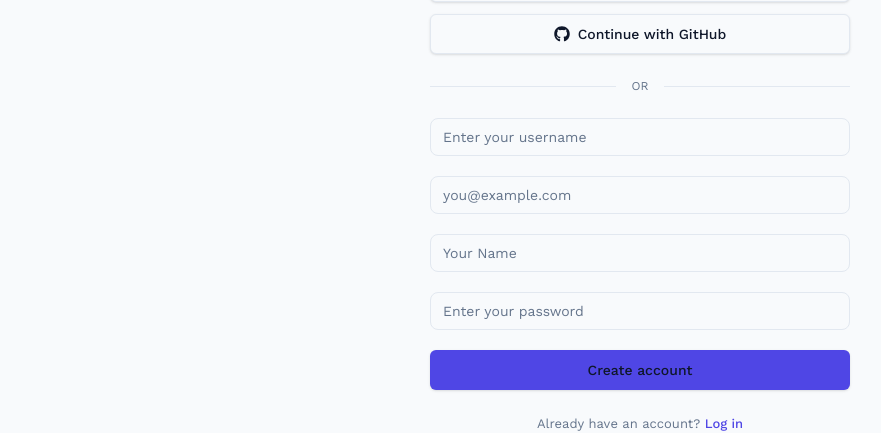
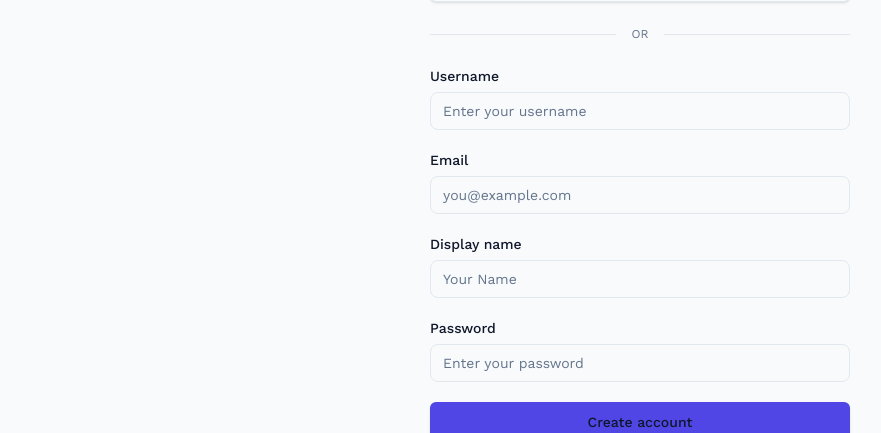
Before and after one commit to maharjansujal/askora, a Next.js app: page /register in a window 1280 px wide. Shown: the part 254-687 px from the top of the page, without its empty margins (0-881 px from the left). Built offline with nearby package versions, Linux system fonts and the light colour scheme; no server answers.

Commit message:
fix: build errors

```diff
--- a/src/components/confirm/ConfirmProvider.tsx
+++ b/src/components/confirm/ConfirmProvider.tsx
@@ -1,3 +1,5 @@
+"use client";
+
 import { createContext, useCallback, useMemo, useRef, useState } from "react";
 import { Confirm } from "./Confirm";
 
--- a/src/components/form/FormField.tsx
+++ b/src/components/form/FormField.tsx
@@ -1,12 +1,11 @@
-import type { ReactNode } from "react";
+import type { ComponentPropsWithoutRef, ReactNode } from "react";
 
-interface FormFieldProps {
+interface FormFieldProps extends ComponentPropsWithoutRef<"label"> {
   label?: string;
   required?: boolean;
   error?: string;
   message?: string;
   children: ReactNode;
-  className?: string;
 }
 
 export const FormField = ({
--- a/src/features/auth/components/LoginForm.tsx
+++ b/src/features/auth/components/LoginForm.tsx
@@ -6,6 +6,7 @@ import { useActionState } from "react";
 import { Button } from "@/src/components/ui/Button";
 import { Input } from "@/src/components/form/Input";
 import { login, type LoginState } from "../actions/login";
+import { FormField } from "@/src/components/form/FormField";
 
 const initialState: LoginState = {};
 
@@ -14,25 +15,26 @@ export const LoginForm = () => {
 
   return (
     <form action={formAction} className="w-full space-y-5">
+      <FormField label="Email or username" htmlFor="identifier">
         <Input
           id="identifier"
           name="identifier"
           type="text"
-        label="Email or username"
           placeholder="you@example.com or username"
           autoComplete="username"
           disabled={loading}
         />
-
+      </FormField>
+      <FormField label="Password" htmlFor="password">
         <Input
           id="password"
           name="password"
           type="password"
-        label="Password"
           placeholder="••••••••"
           autoComplete="current-password"
           disabled={loading}
         />
+      </FormField>
 
       {state.error && <p className="text-sm text-red-500">{state.error}</p>}
 
--- a/src/features/auth/components/RegisterForm.tsx
+++ b/src/features/auth/components/RegisterForm.tsx
@@ -7,6 +7,7 @@ import Link from "next/link";
 import { Button } from "@/src/components/ui/Button";
 import { Input } from "@/src/components/form/Input";
 import { register, type RegisterState } from "../actions/register";
+import { FormField } from "@/src/components/form/FormField";
 
 const initialState: RegisterState = {};
 
@@ -23,52 +24,50 @@ export const RegisterForm = () => {
 
   return (
     <form action={formAction} className="space-y-5">
+      <FormField label="Username" htmlFor="username">
         <Input
           id="username"
           name="username"
-        label="Username"
           placeholder="Enter your username"
           autoComplete="username"
           disabled={isPending}
         />
-
+      </FormField>
+      <FormField label="Email" htmlFor="email">
         <Input
           id="email"
           name="email"
           type="email"
-        label="Email"
           placeholder="you@example.com"
           autoComplete="email"
           disabled={isPending}
         />
-
+      </FormField>
+      <FormField label="Display name" htmlFor="displayName">
         <Input
           id="displayName"
           name="displayName"
           type="text"
-        label="Display Name"
           placeholder="Your Name"
           disabled={isPending}
         />
-
+      </FormField>
+      <FormField label="Password" htmlFor="password">
         <Input
           id="password"
           name="password"
           type="password"
-        label="Password"
           placeholder="Enter your password"
           autoComplete="new-password"
           disabled={isPending}
         />
-
+      </FormField>
       {state.error && <p className="text-sm text-destructive">{state.error}</p>}
-
       <Button type="submit" loading={isPending} className="w-full">
         Create account
       </Button>
-
       <p className="text-center font-sans text-[13px] text-muted-foreground">
-        Already have an account?{" "}
+        Already have an account?
         <Link
           href="/login"
           className="font-medium text-primary transition-colors hover:text-primary/80"
```
Lines whose indentation alone changed are shown as unchanged.
